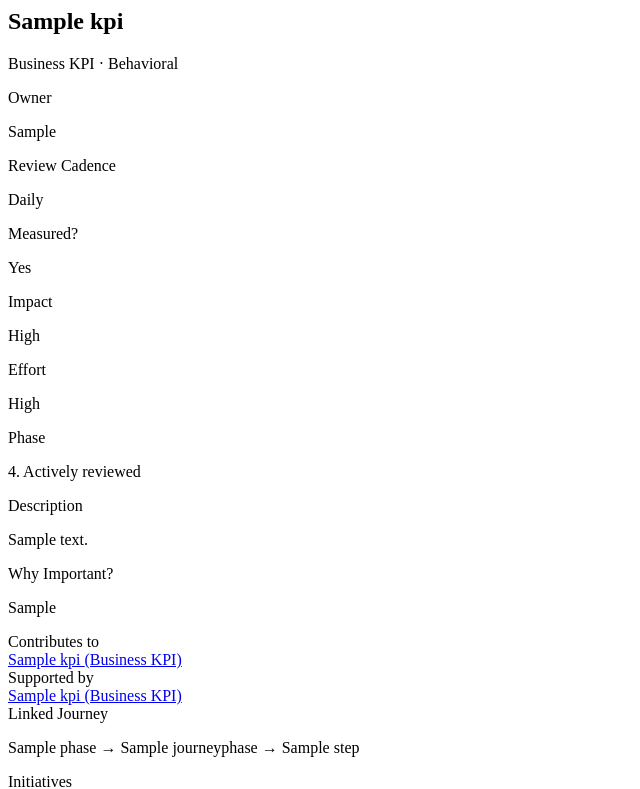
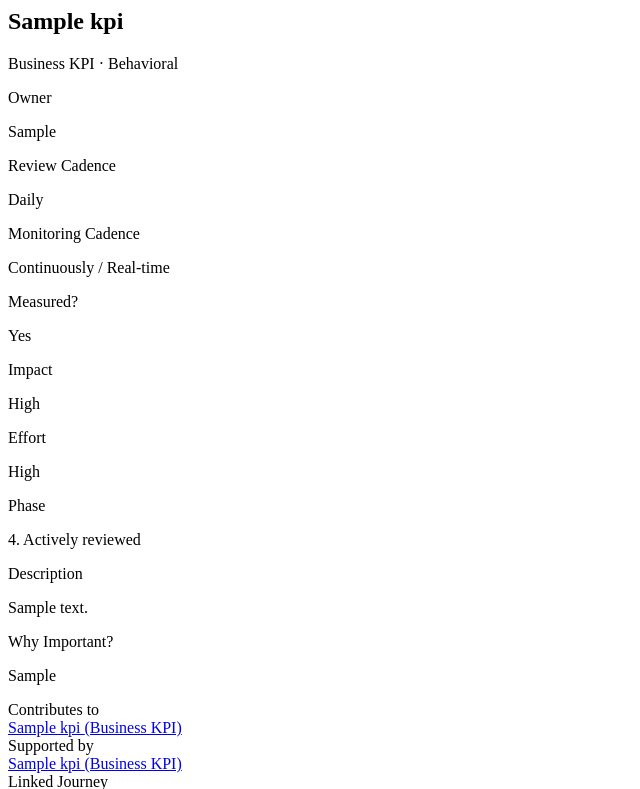
Before and after one commit to wheinz/cust-journey, a Django app: page /kpi/hierarchy/1/ in a window 1280 px wide. Shown: the top 789 px of the page, without its empty margins (0-640 px from the left). Run offline with Django 5.2, Linux system fonts and the light colour scheme; tables that the repository leaves empty hold one stand-in row (values such as "Sample post").

Commit message:
Add monitoring_cadence field to KPI model, backup script, and misc updates

```diff
--- a/cust_journey/kpi/management/commands/import_kpis.py
+++ b/cust_journey/kpi/management/commands/import_kpis.py
@@ -232,6 +232,10 @@ class Command(BaseCommand):
                 empty = KPI.objects.filter(**{field: ""}).count()
             pct = round(empty / total * 100)
             self.stdout.write(f"  {field}: {empty}/{total} empty ({pct}%)")
+            if field == "review_cadence":
+                mon_empty = KPI.objects.filter(monitoring_cadence="").count()
+                mon_pct = round(mon_empty / total * 100)
+                self.stdout.write(f"  monitoring_cadence: {mon_empty}/{total} empty ({mon_pct}%)")
 
     @staticmethod
     def _split_measurement(text, is_measured):
--- a/cust_journey/kpi/models.py
+++ b/cust_journey/kpi/models.py
@@ -27,6 +27,14 @@ class KPI(models.Model):
         PARTIALLY = 'partially', 'Partially'
 
     class ReviewCadence(models.TextChoices):
+        DAILY = 'daily', 'Daily'
+        WEEKLY = 'weekly', 'Weekly'
+        MONTHLY = 'monthly', 'Monthly'
+        QUARTERLY = 'quarterly', 'Quarterly'
+        ANNUALLY = 'annually', 'Annually'
+
+    class MonitoringCadence(models.TextChoices):
+        CONTINUOUSLY = 'continuously', 'Continuously / Real-time'
         DAILY = 'daily', 'Daily'
         WEEKLY = 'weekly', 'Weekly'
         MONTHLY = 'monthly', 'Monthly'
@@ -100,6 +108,9 @@ class KPI(models.Model):
     review_cadence = models.CharField(
         max_length=20, choices=ReviewCadence.choices, blank=True, default=''
     )
+    monitoring_cadence = models.CharField(
+        max_length=20, choices=MonitoringCadence.choices, blank=True, default=''
+    )
 
     # --- Prioritization ---
     impact = models.CharField(
--- a/cust_journey/kpi/views.py
+++ b/cust_journey/kpi/views.py
@@ -118,7 +118,7 @@ class KPICreateView(CreateView):
         'owner', 'why_important',
         'do_we_measure_it', 'measurement_current', 'measurement_target',
         'measurement_trigger', 'measurement_trigger_detail',
-        'store_current', 'store_target', 'review_cadence',
+        'store_current', 'store_target', 'review_cadence', 'monitoring_cadence',
         'impact', 'effort', 'implementation_phase', 'target_quarter',
         'contributes_to', 'initiatives',
         'notes',
@@ -155,7 +155,8 @@ class KPICreateView(CreateView):
             ('Measurement', [
                 'do_we_measure_it', 'measurement_current', 'measurement_target',
                 'measurement_trigger', 'measurement_trigger_detail',
-                'store_current', 'store_target', 'review_cadence',
+                'store_current', 'store_target',
+                'review_cadence', 'monitoring_cadence',
             ]),
             ('Prioritization', ['impact', 'effort', 'implementation_phase', 'target_quarter']),
             ('Relationships', ['contributes_to', 'initiatives']),
@@ -179,7 +180,7 @@ class KPIUpdateView(UpdateView):
         'owner', 'why_important',
         'do_we_measure_it', 'measurement_current', 'measurement_target',
         'measurement_trigger', 'measurement_trigger_detail',
-        'store_current', 'store_target', 'review_cadence',
+        'store_current', 'store_target', 'review_cadence', 'monitoring_cadence',
         'impact', 'effort', 'implementation_phase', 'target_quarter',
         'contributes_to', 'initiatives',
         'notes',
@@ -209,7 +210,8 @@ class KPIUpdateView(UpdateView):
             ('Measurement', [
                 'do_we_measure_it', 'measurement_current', 'measurement_target',
                 'measurement_trigger', 'measurement_trigger_detail',
-                'store_current', 'store_target', 'review_cadence',
+                'store_current', 'store_target',
+                'review_cadence', 'monitoring_cadence',
             ]),
             ('Prioritization', ['impact', 'effort', 'implementation_phase', 'target_quarter']),
             ('Relationships', ['contributes_to', 'initiatives']),
@@ -289,6 +291,7 @@ def _get_prioritize_context(request, lc_filter=None, owner_filter=None):
         'total_scored': len(kpis),
         'show_filtered': bool(lc_filter or owner_filter),
         'lifecycle_phase_choices': Phase.objects.order_by('order'),
+        'owner_choices': KPI.objects.exclude(owner='').values_list('owner', flat=True).distinct().order_by('owner'),
         'active_owner': owner_filter,
         'active_lifecycle_phase': lc_filter,
     }
--- a/cust_journey/templates/kpi/partials/hierarchy_detail.html
+++ b/cust_journey/templates/kpi/partials/hierarchy_detail.html
@@ -10,6 +10,10 @@
         <div>
             <label class="text-xs font-medium text-gray-500 uppercase">Review Cadence</label>
             <p class="text-sm text-gray-900 mt-1">{{ kpi.get_review_cadence_display|default:'—' }}</p>
+        </div>
+        <div>
+            <label class="text-xs font-medium text-gray-500 uppercase">Monitoring Cadence</label>
+            <p class="text-sm text-gray-900 mt-1">{{ kpi.get_monitoring_cadence_display|default:'—' }}</p>
         </div>
         <div>
             <label class="text-xs font-medium text-gray-500 uppercase">Measured?</label>
--- a/cust_journey/templates/kpi/partials/kpi_detail.html
+++ b/cust_journey/templates/kpi/partials/kpi_detail.html
@@ -25,6 +25,10 @@
         <div>
             <label class="text-xs font-medium text-gray-500 uppercase">Review Cadence</label>
             <p class="text-sm text-gray-900 mt-1">{{ kpi.get_review_cadence_display|default:'—' }}</p>
+        </div>
+        <div>
+            <label class="text-xs font-medium text-gray-500 uppercase">Monitoring Cadence</label>
+            <p class="text-sm text-gray-900 mt-1">{{ kpi.get_monitoring_cadence_display|default:'—' }}</p>
         </div>
         <div>
             <label class="text-xs font-medium text-gray-500 uppercase">Lifecycle Phase</label>
```
Also changed, not shown: cust_journey/kpi/admin.py (+4 -3 lines), cust_journey/templates/kpi/prioritize.html (+7 -4 lines), cust_journey/templates/kpi/roadmap.html (+7 -4 lines), cust_journey/kpi/migrations/0011_kpi_monitoring_cadence.py (added), 2 other files.
